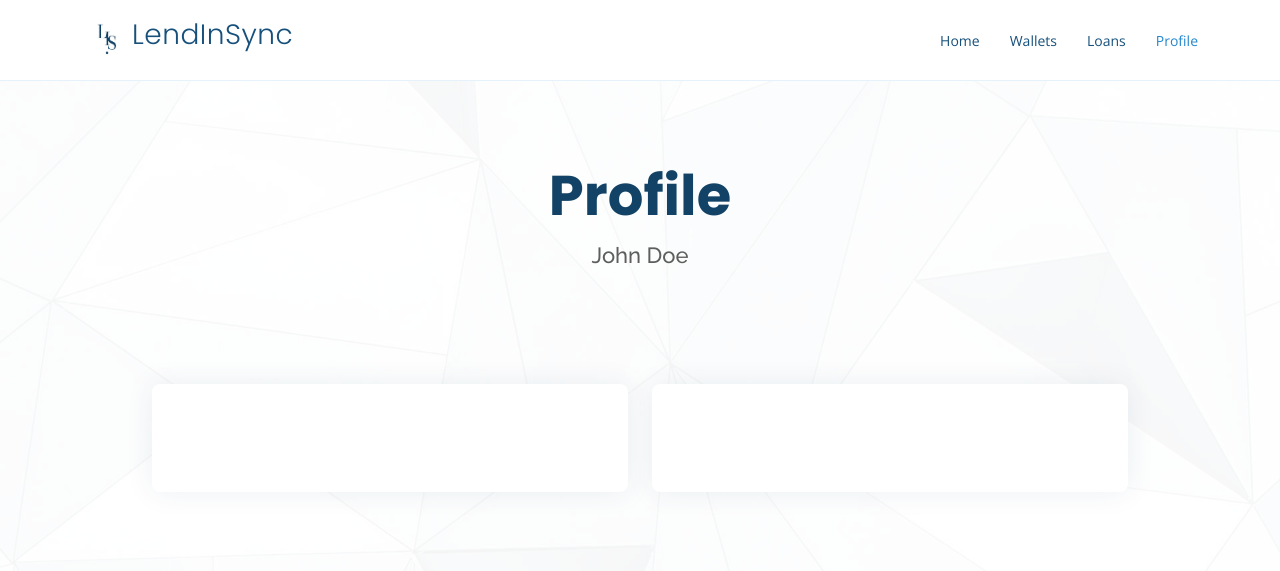
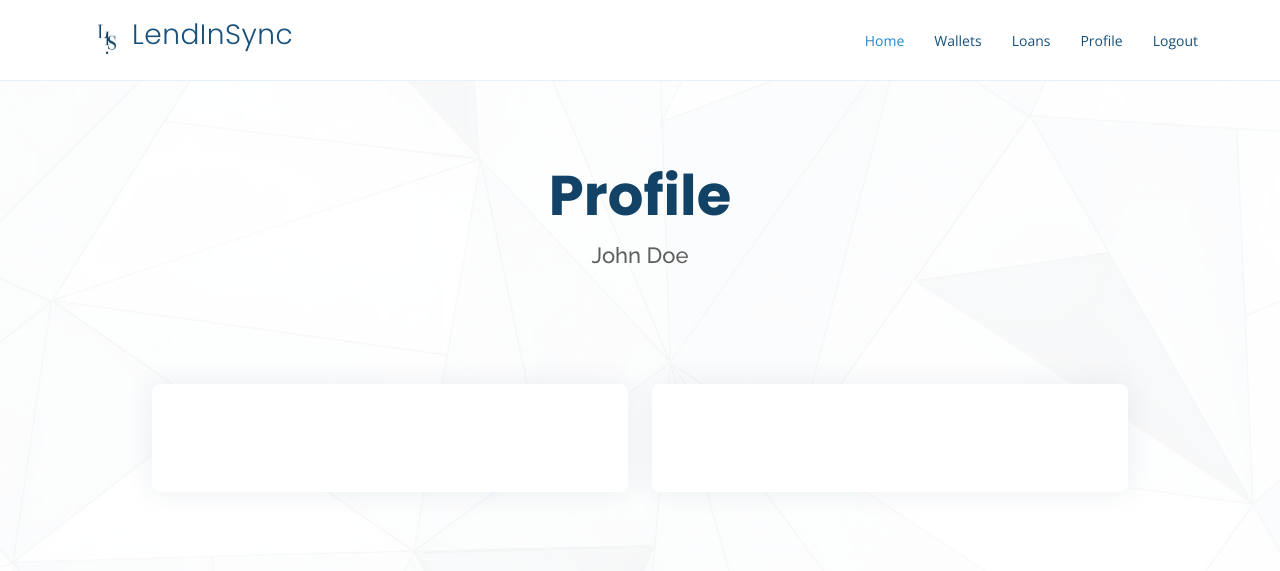
Before and after one commit to kanikaselvapandian/DBEAT1, a Flask app: page /profile in a window 1280 px wide. Shown: the top 571 px of the page. Run offline with Flask 3, Linux system fonts and the light colour scheme; some libraries are stand-ins or nearby versions.

Commit message:
added logout functionalities and made profile page import correct profile

```diff
--- a/lendinsync/templates/profile.html
+++ b/lendinsync/templates/profile.html
@@ -71,10 +71,11 @@
 
       <nav id="navbar" class="navbar">
         <ul>
-          <li><a class="nav-link scrollto" href="http://127.0.0.1:5000/home">Home</a></li>
-          <li><a class="nav-link scrollto" href="http://127.0.0.1:5000/wallet">Wallets</a></li>
+          <li><a class="nav-link scrollto active" href="/home">Home</a></li>
+          <li><a class="nav-link scrollto" href="/wallet">Wallets</a></li>
           <li><a class="nav-link scrollto o" href="#services">Loans</a></li>
-          <li><a class="nav-link scrollto active" href="http://127.0.0.1:5000/profile">Profile</a></li>
+          <li><a class="nav-link scrollto" href="/profile">Profile</a></li>
+          <li><a class="nav-link scrollto"href="/" onclick="logout()">Logout</a></li>
         </ul>
         <i class="bi bi-list mobile-nav-toggle"></i>
       </nav><!-- .navbar -->
@@ -178,6 +179,7 @@
   <script>
     document.addEventListener('DOMContentLoaded', () => {
         const username = localStorage.getItem('username');
+        const pin = localStorage.getItem('pin');
         const friends_url = `http://127.0.0.1:8895/friends/${username}`;
         fetch(friends_url)
             .then(response => response.json())
@@ -211,7 +213,7 @@
                 console.error('An error occurred:', error);
             });
 
-        const url = `http://tbankonline.com/SMUtBank_API/Gateway?Header={"serviceName":"getCustomerDetails","userID":"H123123","PIN":"123123","OTP":"999999"}`;
+        const url = `http://tbankonline.com/SMUtBank_API/Gateway?Header={"serviceName":"getCustomerDetails","userID":"${username}","PIN":"${pin}","OTP":"999999"}`;
 
         fetch(url)
             .then(response => response.json())
@@ -284,6 +286,13 @@
             document.getElementById("backdrop").style.display = "none";
         }
     </script>
+     <script>
+      function logout() {
+     localStorage.clear();
+     window.location.href = "/";
+ }
+
+   </script>
 </body>
 
 </html>
```
Also changed, not shown: lendinsync/templates/home.html (+11 -3 lines).
